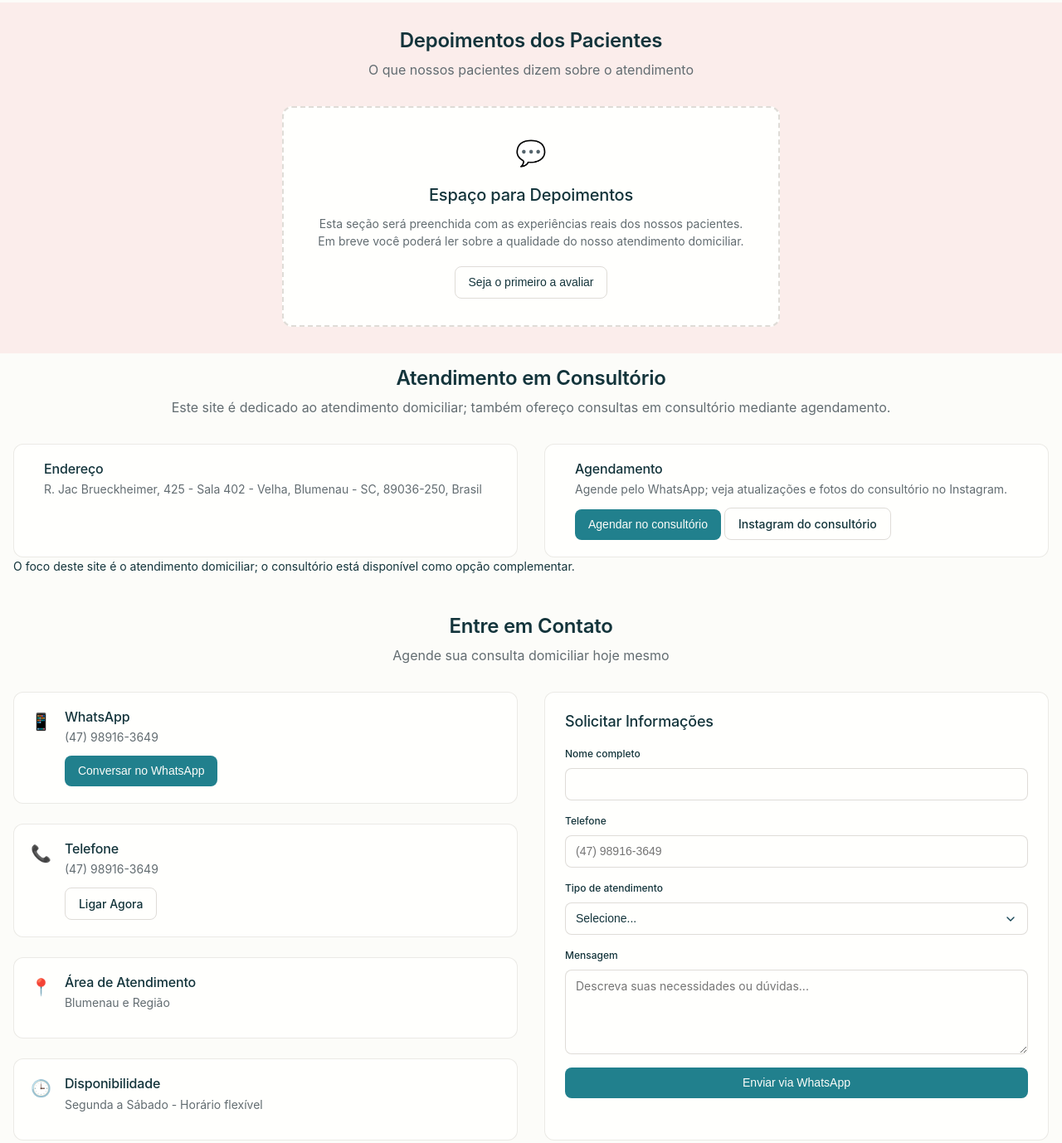
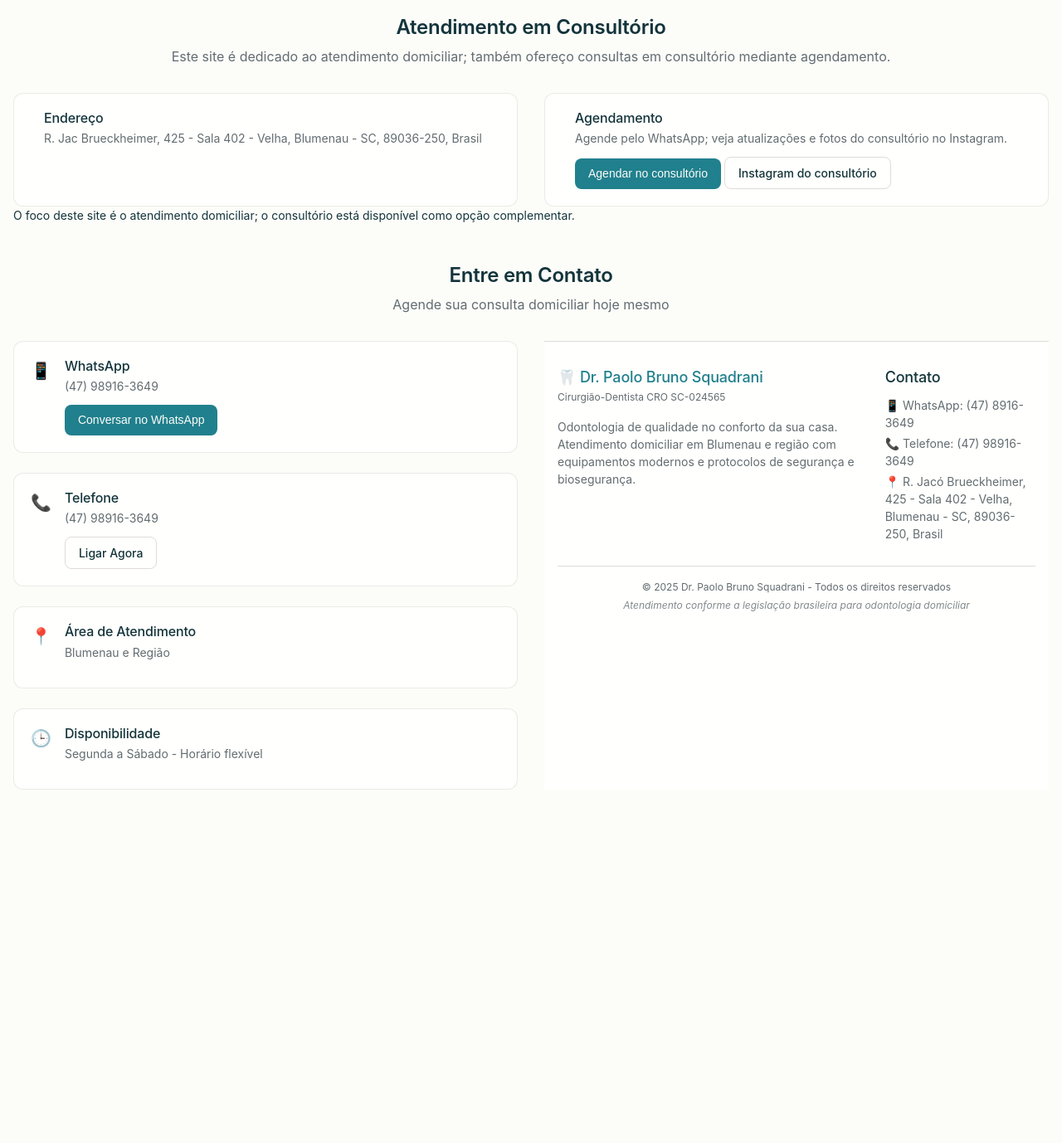
Before and after one commit to paolobrunosquadrani/sorrisodomiciliar.com.br, a plain HTML site: page index.html in a window 1280 px wide. Shown: the part 2832-4210 px from the top of the page at 83% size. After the commit the page ends 3816 px from the top, so only its background shows below. Drawn offline with Linux system fonts and the light colour scheme; a web font is replaced by a local one.

Commit message:
Update index.html

```diff
--- a/index.html
+++ b/index.html
@@ -200,26 +200,6 @@
         </div>
     </section>
 
-    <!-- Depoimentos -->
-    <section id="depoimentos" class="testimonials">
-        <div class="container">
-            <div class="section-header">
-                <h2 class="section-title">Depoimentos dos Pacientes</h2>
-                <p class="section-subtitle">O que nossos pacientes dizem sobre o atendimento</p>
-            </div>
-            <div class="testimonials-placeholder">
-                <div class="testimonial-placeholder">
-                    <div class="placeholder-icon">💬</div>
-                    <h3>Espaço para Depoimentos</h3>
-                    <p>Esta seção será preenchida com as experiências reais dos nossos pacientes. Em breve você poderá ler sobre a qualidade do nosso atendimento domiciliar.</p>
-                    <button class="btn btn--outline" onclick="openWhatsApp('domicilio')">
-                        Seja o primeiro a avaliar
-                    </button>
-                </div>
-            </div>
-        </div>
-    </section>
-
 </p>
 </p>
 <!-- Atendimento em Consultório -->
@@ -316,98 +296,6 @@
         </div>
       </div>
 
-      <!-- Form -->
-      <div class="contact-form">
-        <h3>Solicitar Informações</h3>
-
-        <form class="form" onsubmit="handleFormSubmit(event)" novalidate>
-          <div class="form-group">
-            <label class="form-label" for="nome">Nome completo</label>
-            <input id="nome" name="nome" type="text" class="form-control" required autocomplete="name" />
-          </div>
-
-          <div class="form-group">
-            <label class="form-label" for="tel">Telefone</label>
-            <input
-              id="tel"
-              name="tel"
-              type="tel"
-              class="form-control"
-              required
-              inputmode="tel"
-              pattern="^[0-9()\\-+\\s]{8,}$"
-              placeholder="(47) 98916-3649"
-              autocomplete="tel"
-            />
-          </div>
-
-          <div class="form-group">
-            <label class="form-label" for="tipo">Tipo de atendimento</label>
-            <select id="tipo" name="tipo" class="form-control" required>
-              <option value="">Selecione...</option>
-              <option value="Consulta e avaliação">Consulta e avaliação</option>
-              <option value="Limpeza dental">Limpeza dental</option>
-              <option value="Urgência odontológica">Urgência odontológica</option>
-              <option value="Tratamento restaurador">Tratamento restaurador</option>
-              <option value="Orientações de higiene">Orientações de higiene</option>
-              <option value="Outro">Outro</option>
-            </select>
-          </div>
-
-          <div class="form-group">
-            <label class="form-label" for="msg">Mensagem</label>
-            <textarea
-              id="msg"
-              name="msg"
-              class="form-control"
-              rows="4"
-              placeholder="Descreva suas necessidades ou dúvidas..."
-            ></textarea>
-          </div>
-
-          <button type="submit" class="btn btn--primary btn--full-width">
-            Enviar via WhatsApp
-          </button>
-        </form>
-      </div>
-    </div>
-  </div>
-</section>
-
-<!-- Script -->
-<script>
-  // Número WhatsApp sem '+'
-  const WAPP_NUMBER = '5547989163649';
-
-  // Botão "Conversar no WhatsApp"
-  function openWhatsApp(contexto = 'domicilio') {
-    const raw = `Olá! Gostaria de informações sobre atendimento ${contexto}.`;
-    const url = `https://wa.me/${WAPP_NUMBER}?text=${encodeURIComponent(raw)}`;
-    window.open(url, '_blank');
-  }
-
-  // Envio do formulário para WhatsApp (preserva acentos e quebras de linha)
-  function handleFormSubmit(e) {
-    e.preventDefault();
-
-    const nome = document.getElementById('nome').value.trim();
-    const tel  = document.getElementById('tel').value.trim();
-    const tipo = document.getElementById('tipo').value.trim();
-    const msg  = document.getElementById('msg').value.trim();
-
-    const texto = [
-      'Solicitação de contato',
-      `Nome: ${nome || '—'}`,
-      `Telefone: ${tel || '—'}`,
-      `Tipo: ${tipo || '—'}`,
-      `Mensagem: ${msg || '—'}`
-    ].join('\n');
-
-    const url = `https://wa.me/${WAPP_NUMBER}?text=${encodeURIComponent(texto)}`;
-    window.open(url, '_blank');
-  }
-</script>
-
     <!-- Footer -->
     <footer class="footer">
         <div class="container">
```
